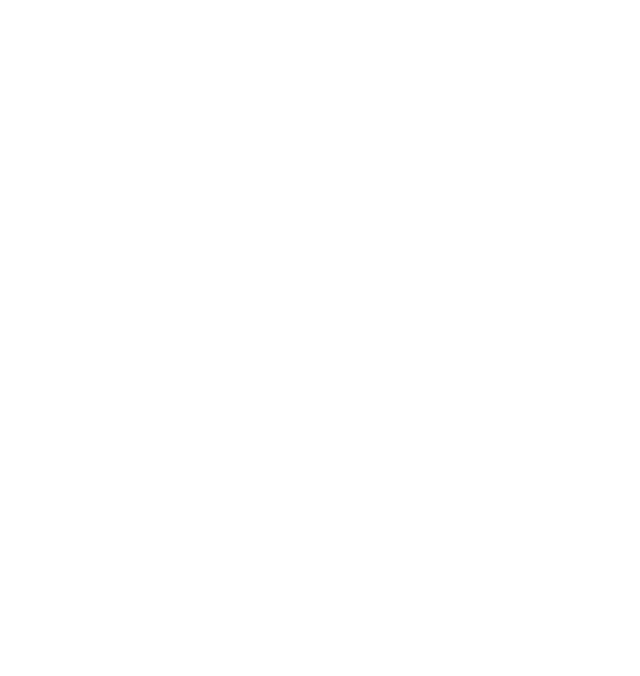
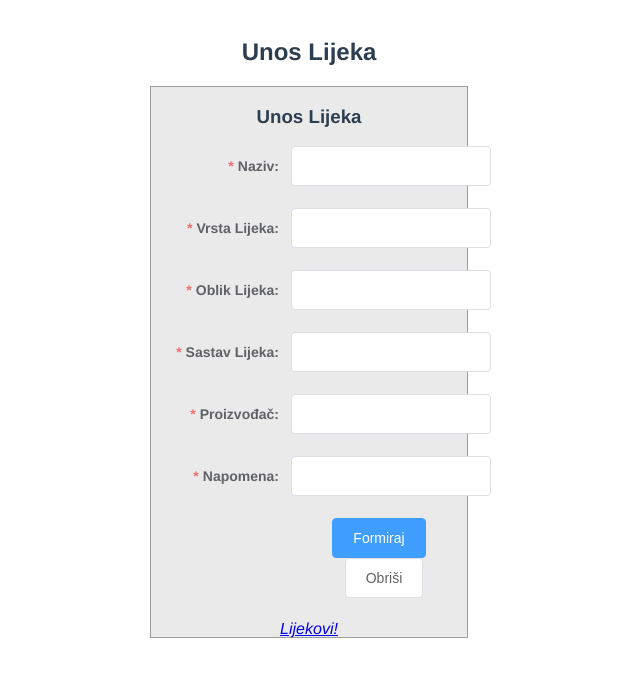
Before and after one commit to Blizzsuxx/ISA_MRS, a Vue app in the folder frontend/: page /ap/FormaLijekova in a window 1280 px wide. Before the commit this address had no page. Shown: the top 676 px of the page, without its empty margins (331-971 px from the left). Built offline with nearby package versions, Linux system fonts and the light colour scheme.

Commit message:
Uradjeno forma za unos

```diff
--- /dev/null
+++ b/frontend/src/components/FormaLijekova.vue
@@ -0,0 +1,146 @@
+<style scoped>
+  body {
+    margin: 10;
+    padding: 10;
+    background-color: #17a2b8;
+    height: 100vh;
+  }
+
+  .grupa {
+    width: 200px;
+  }
+
+  #unos {
+    margin: auto;
+    width: 50%;
+    padding: 10px;
+
+  }
+  #unos .container #unos-row #unos-column #unos-box {
+    margin: auto;
+    width: 50%;
+    margin-top: 10px;
+    max-width: 750px;
+    height: 550px;
+    border: 1px solid #9C9C9C;
+    background-color: #EAEAEA;
+    font-weight: bold;
+  }
+
+  #unos .container #unos-row #unos-column #unos-box #unos-form {
+    padding: 20px;
+  }
+
+  #unos-link {
+    font-weight: normal;
+    font-style: italic;
+  }
+</style>
+
+<template>
+  <div id="unos">
+    <h2 class="text-center text-white pt-5">{{naslov}}</h2>
+    <div class="container">
+      <div id="unos-row" class="row justify-content-center align-items-center">
+        <div id="unos-column" class="col-md-6">
+          <div id="unos-box" class="col-md-12">
+            <el-form ref="lijek" :model="lijek" :rules="rules" label-width="140px">
+              <h3 class="text-center text-info">{{naslovForme}}</h3>
+              <el-form-item label="Naziv:" prop="naziv">
+                <div class="grupa">
+                <el-input v-model="lijek.naziv"></el-input>
+                </div>
+              </el-form-item>
+              <el-form-item label="Vrsta Lijeka:" prop="vrstaLijeka">
+                <div class="grupa">
+                <el-input v-model="lijek.vrstaLijeka"></el-input>
+                </div>
+              </el-form-item>
+              <el-form-item label="Oblik Lijeka:" prop="oblikLijeka">
+                <div class="grupa">
+                <el-input v-model="lijek.oblikLijeka"></el-input>
+                </div>
+              </el-form-item>
+              <el-form-item label="Sastav Lijeka:" prop="sastav">
+                <div class="grupa">
+                <el-input v-model="lijek.sastav"></el-input>
+                </div>
+              </el-form-item>
+              <el-form-item label="Proizvođač:" prop="proizvodjac">
+                <div class="grupa">
+                <el-input v-model="lijek.proizvodjac" autocomplete="off"></el-input>
+                </div>
+              </el-form-item>
+              <el-form-item label="Napomena:" prop="napomena">
+                <div class="grupa">
+                <el-input v-model="lijek.napomena"></el-input>
+                </div>
+              </el-form-item>
+              <el-form-item>
+                <el-button type="primary" @click="onSubmit">Formiraj</el-button>
+                <el-button @click="resetForm('lijek')">Obriši</el-button>
+              </el-form-item>
+
+            </el-form>
+            <div id="unos-link" class="text-right">
+              <a href="#">Lijekovi!</a>
+            </div>
+          </div>
+        </div>
+      </div>
+    </div>
+  </div>
+</template>
+
+<script>
+  export default {
+    name: 'FormaLijekova',
+    data() {
+      return {
+        naslov: 'Unos Lijeka',
+        naslovForme: 'Unos Lijeka',
+        lijek: {
+          naziv: '',
+          vrstaLijeka: '',
+          oblikLijeka: '',
+          sastav: '',
+          proizvodjac: '',
+          napomena: '',
+        },
+         rules: {
+          naziv: [
+            { required: true, message: 'Unesite naziv!', trigger: 'blur' },
+          ],
+          vrstaLijeka: [
+            { required: true, message: 'Unesite vrstu!', trigger: 'blur' }
+          ],
+          oblikLijeka: [
+            { required: true, message: 'Unesite oblik!', trigger: 'blur' }
+          ],
+          sastav: [
+            { required: true, message: 'Unesite sastav!', trigger: 'blur' }
+          ],
+          proizvodjac: [
+            { required: true, message: 'Unesite proizvodjaca!', trigger: 'blur' },
+          ],
+          napomena: [
+            { required: true, message: 'Unesite napomenu!', trigger: 'blur' }
+          ]
+        }
+      };
+
+    },
+    methods: {
+      onSubmit() {
+        var l = {naziv: this.lijek.naziv, vrstaLijeka: this.lijek.vrstaLijeka,
+        oblikLijeka: this.lijek.oblikLijeka, sastav: this.apoteka.sastav, proizvodjac: this.apoteka.proizvodjac,
+        napomena: this.apoteka.napomena };
+        console.log(l);
+
+      },
+      resetForm(formName){
+        this.$refs[formName].resetFields();
+      }
+    }
+  }
+</script>
--- a/frontend/src/router/index.js
+++ b/frontend/src/router/index.js
@@ -12,6 +12,7 @@
 import ASKorisnici from '../components/ASKorisnici'
 import FormaApoteke from '../components/FormaApoteke'
 import FormaKorisnika from '../components/FormaKorisnika'
+import FormaLijekova from '../components/FormaLijekova'
 
 import APPregledPacijenataDermatolog from "../components/APPregledPacijenataDermatolog";
 import APPregledPacijenataFarmaceut from "../components/APPregledPacijenataFarmaceut";
@@ -78,6 +79,11 @@
     name: 'ASKorisnici',
     component: ASKorisnici,
   },
+  {
+    path: '/ap/FormaLijekova',
+    name: 'FormaLijekova',
+    component: FormaLijekova,
+  },
 ]
 
 const router = createRouter({
```
